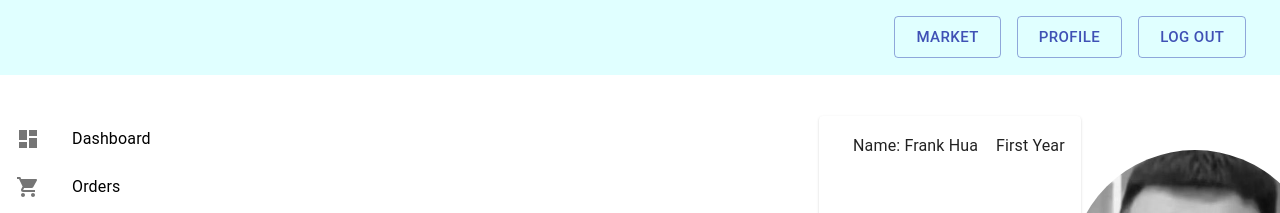
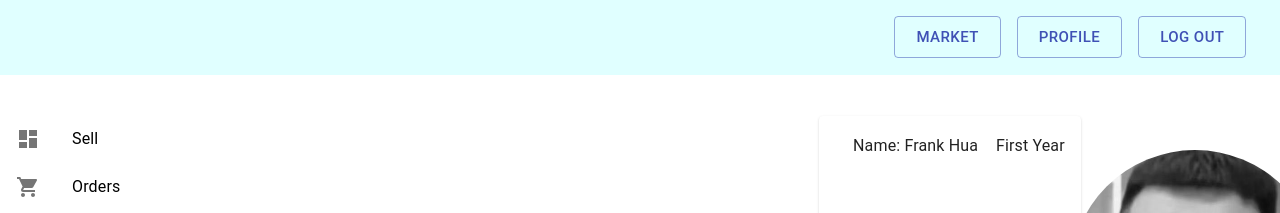
Before and after one commit to Falanke21/REM-demo-website, a React (Create React App) app in the folder fgnb/: page /user in a window 1280 px wide. Shown: the top 213 px of the page. Built offline with nearby package versions, Linux system fonts and the light colour scheme.

Commit message:
Add sell button

```diff
--- a/fgnb/src/ProfilelistItmes.js
+++ b/fgnb/src/ProfilelistItmes.js
@@ -12,11 +12,11 @@ import AssignmentIcon from '@material-ui/icons/Assignment';
 
 export const mainListItems = (
   <div>
-    <ListItem button>
+    <ListItem button component="a" href="https://www.google.com">
       <ListItemIcon>
         <DashboardIcon />
       </ListItemIcon>
-      <ListItemText primary="Dashboard" />
+      <ListItemText primary="Sell"/>
     </ListItem>
     <ListItem button>
       <ListItemIcon>
```
